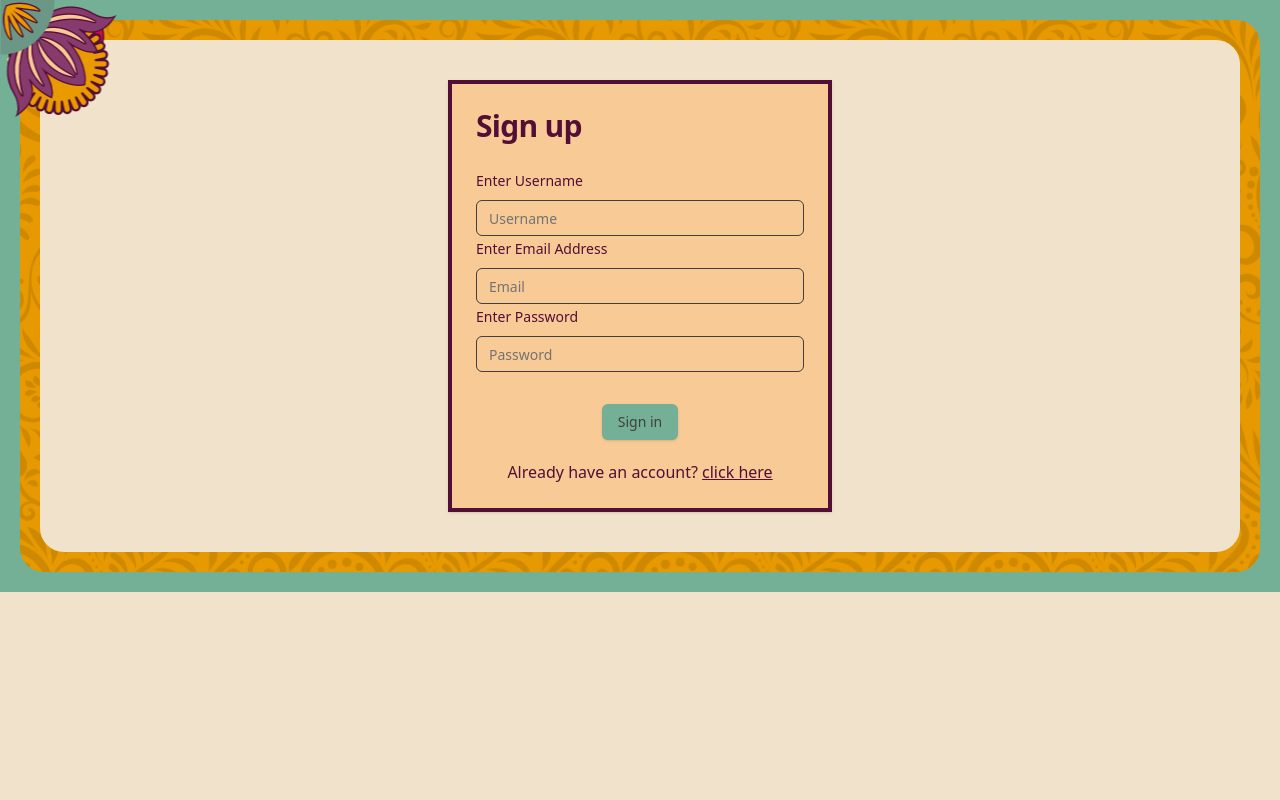
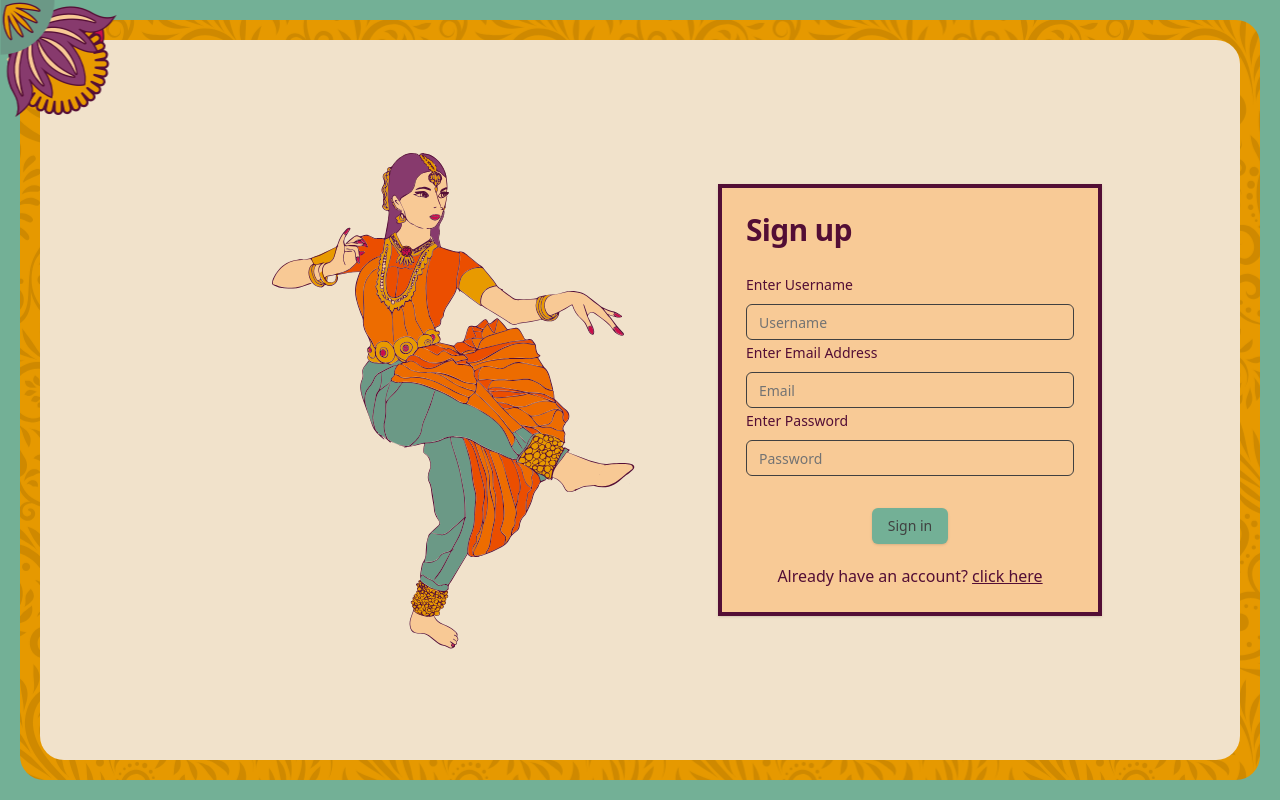
Before and after one commit to x20surya/Rkr-SIH24, a React (Vite) app in the folder client-web/: page /sign-up in a window 1280 px wide. Built offline with nearby package versions, Linux system fonts and the light colour scheme.

Commit message:
Update auth layout

```diff
--- a/client-web/src/_auth/AuthLayout.jsx
+++ b/client-web/src/_auth/AuthLayout.jsx
@@ -5,12 +5,13 @@ import {
   backgroundflowers,
   complexflower1,
   greenbg1,
+  indianwomen,
 } from "@/constants/borders";
 
 export default function AuthLayout() {
   const { isAuthenticated } = useGlobalContext();
   return (
-    <div className="w-full flex border-primary border-[20px] bg-primary">
+    <div className="w-full h-screen flex border-primary border-[20px] bg-primary">
       <img className="fixed rotate-90 top-0 left-0" src={complexflower1} />
       <div
         style={{ backgroundImage: `url(${backgroundflowers})` }}
@@ -21,7 +22,8 @@ export default function AuthLayout() {
             <Navigate to="/" />
           ) : (
             <>
-              <section className="flex flex-1 justify-center items-center flex-col py-10">
+              <section className="flex flex-1 justify-center items-center py-10 gap-10">
+                <img className="hidden lg:flex h-90 border-secondary" src={indianwomen}/>
                 <Outlet />
               </section>
             </>
--- a/client-web/src/constants/borders/index.js
+++ b/client-web/src/constants/borders/index.js
@@ -11,6 +11,7 @@ import redleafsmall from "./redleaftsmall.svg"
 import redflowerborder from "./redflowerborder.svg"
 import redflower1 from "./redflower1.svg"
 import slateflower1 from "./slateflower1.svg"
+import indianwomen from "./Indianwomen.svg"
 
 export {
   borderblue,
@@ -25,5 +26,6 @@ export {
   redleafsmall,
   redflowerborder,
   redflower1,
-  slateflower1
+  slateflower1,
+  indianwomen
 };
```
Also changed, not shown: client-web/src/constants/borders/Indianwomen.svg (added).
